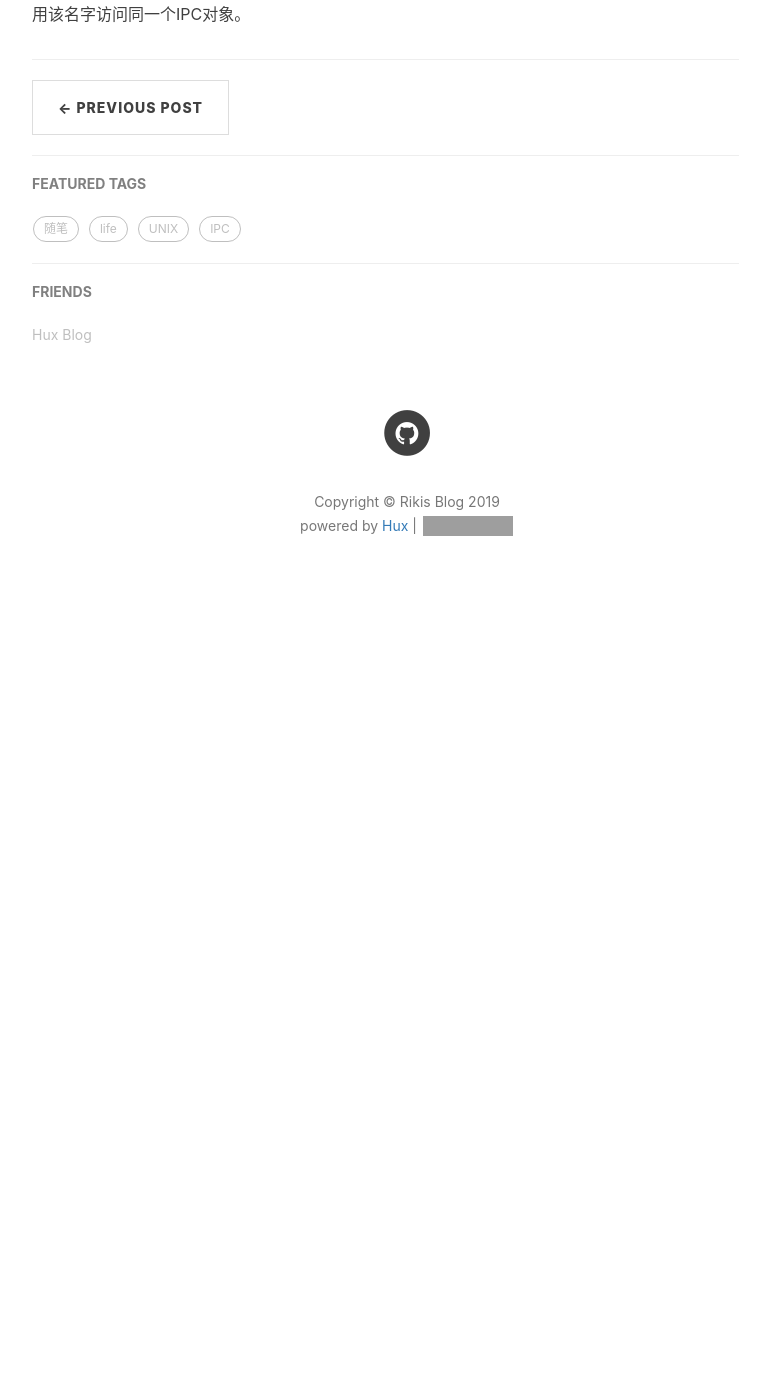
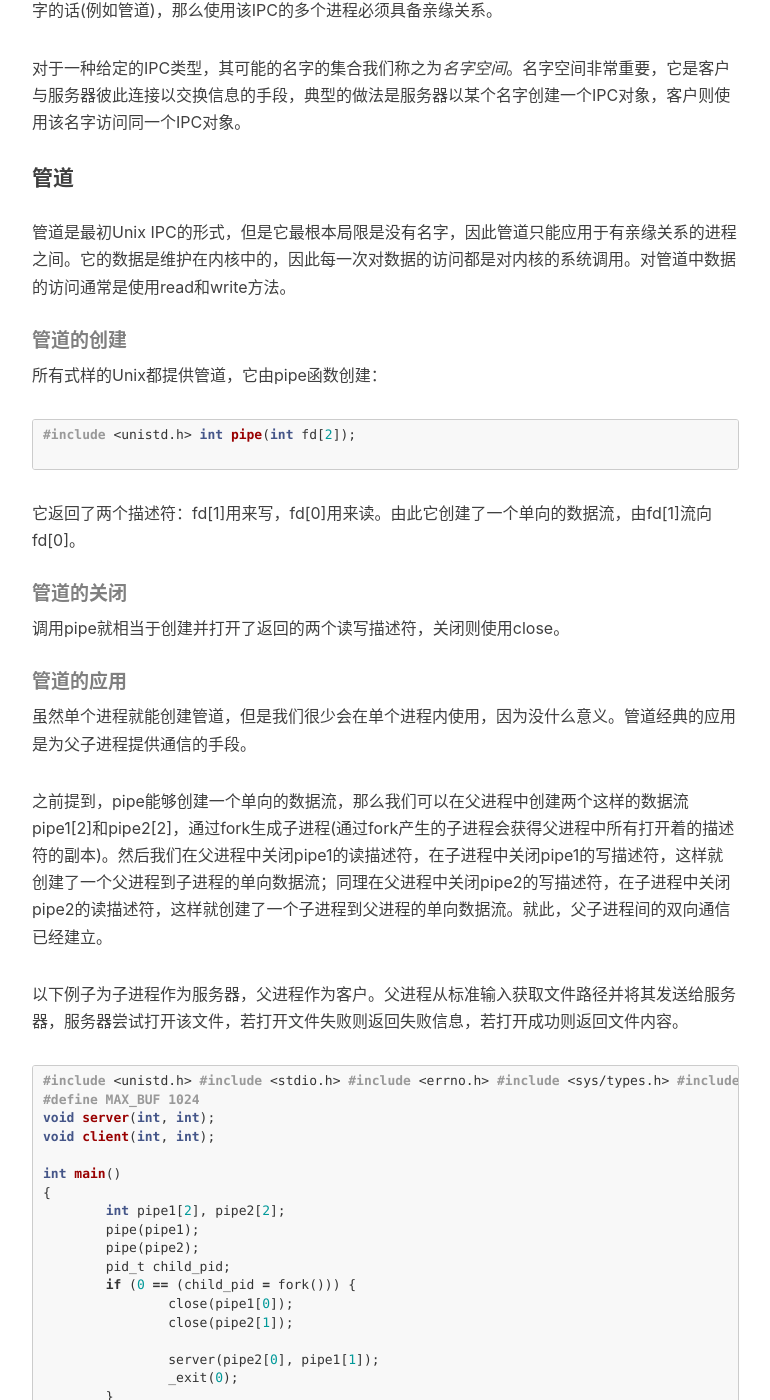
Before and after one commit to Wang-xiao-jian/Wang-xiao-jian.github.io, a Jekyll site: the page built from _posts/2019-11-03-IPC.markdown, in a window 1280 px wide and 1400 px high, scrolled down 2984 px. Shown: the whole window, without its empty margins (233-1003 px from the left). Built offline with Jekyll 4.4.1, drawn with Linux system fonts in a browser that asks for light colours; nearby versions of some CDN libraries; comment, search, counter and statistics services are not loaded; before the commit the page ends 3614 px from its top, so only the background shows below that; some of the changed text lies outside the part shown; grey boxes are pictures that could not be loaded.

Commit message:
something about pipe

````diff
--- a/_posts/2019-11-03-IPC.markdown
+++ b/_posts/2019-11-03-IPC.markdown
@@ -12,7 +12,7 @@ typora-root-url: ..
 
 > 未完待续
 
-###### 进程间通信的意义
+#### 进程间通信的意义
 
 大多数重要的程序都涉及进程间通信(interprocess communication, IPC)，就我来说，linux环境下在命令行中使用管道符是很常见的。
 
@@ -24,13 +24,13 @@ typora-root-url: ..
 
 后面两种方法其实还可以结合起来，使用多个进程，每个进程都能包含多个线程，这样不同进程之间可以通信，进程间的多个线程也可以通信。这样在有多个处理器的系统之上，多个进程也许可以同时运行，单个进程中的多个线程也许也可以同时运行，这样就有望减少完成指定任务的时间。
 
-###### 通过学习UNIX网络编程卷2：进程间通信我要掌握的内容
+#### 通过学习UNIX网络编程卷2：进程间通信我要掌握的内容
 
 - 消息传递的方式：管道，FIFO，Posix消息队列，System V消息队列
 - 同步：互斥锁和条件变量，读写锁，信号量
 - 共享内存：这也是消息传递的方式
 
-###### 信息传递的方式(IPC的类型)
+#### 信息传递的方式(IPC的类型)
 
 我们在一个系统上运行多个进程，每个进程都有自己的地址空间，这些进程间信息传递的方式有多种形式：
 
@@ -40,7 +40,7 @@ typora-root-url: ..
 - 第二种是通过驻留在内核中的某种信息来实现进程间的信息传递，管道就是这样的一个例子。这种形式下，进程对共享信息的访问都是一次内核级别的系统调用。
 - 第三种是设置一个每个进程都能访问的共享内存区。一旦设置好该共享内存，就不涉及内核什么事了。
 
-###### IPC对象的持续性
+#### IPC对象的持续性
 
 任意类型的IPC对象的*持续性*(persistence)，我们定义为该类型的一个对象一直存在多长时间，或者说什么时候才会消亡。
 
@@ -60,10 +60,117 @@ IPC对象的类型与其持续性联系起来可能会带来一些令人迷惑
 
 对于一种给定形式的IPC对象，要求它具有随文件系统的持续性可能会使其性能下降，而开篇就说过，IPC的一个设计目标就是高性能。
 
-###### 名字空间
+#### 名字空间
 
 在介绍***IPC对象的持续性***时提到，随内核持续的IPC对象中，有一个叫做Posix有名信号量，这里的有名指的就是有名字，或者说是标识符。
 
 名字非常重要，多个进程需要通过拥有名字的某种类型的IPC来进行信息交换。其中一个进程可以创建IPC对象，而其它的进程则可以根据名字指定同一个对象，依此来进行通信。如果IPC对象没有名字的话(例如管道)，那么使用该IPC的多个进程必须具备亲缘关系。
 
 对于一种给定的IPC类型，其可能的名字的集合我们称之为*名字空间*。名字空间非常重要，它是客户与服务器彼此连接以交换信息的手段，典型的做法是服务器以某个名字创建一个IPC对象，客户则使用该名字访问同一个IPC对象。
+
+#### 管道
+
+管道是最初Unix IPC的形式，但是它最根本局限是没有名字，因此管道只能应用于有亲缘关系的进程之间。它的数据是维护在内核中的，因此每一次对数据的访问都是对内核的系统调用。对管道中数据的访问通常是使用read和write方法。
+
+##### 管道的创建
+
+所有式样的Unix都提供管道，它由pipe函数创建：
+
+```c++
+#include <unistd.h>
+int pipe(int fd[2]);
+																	若成功返回0，出错返回-1
+```
+
+它返回了两个描述符：fd[1]用来写，fd[0]用来读。由此它创建了一个单向的数据流，由fd[1]流向fd[0]。
+
+##### 管道的关闭
+
+调用pipe就相当于创建并打开了返回的两个读写描述符，关闭则使用close。
+
+##### 管道的应用
+
+虽然单个进程就能创建管道，但是我们很少会在单个进程内使用，因为没什么意义。管道经典的应用是为父子进程提供通信的手段。
+
+之前提到，pipe能够创建一个单向的数据流，那么我们可以在父进程中创建两个这样的数据流pipe1[2]和pipe2[2]，通过fork生成子进程(通过fork产生的子进程会获得父进程中所有打开着的描述符的副本)。然后我们在父进程中关闭pipe1的读描述符，在子进程中关闭pipe1的写描述符，这样就创建了一个父进程到子进程的单向数据流；同理在父进程中关闭pipe2的写描述符，在子进程中关闭pipe2的读描述符，这样就创建了一个子进程到父进程的单向数据流。就此，父子进程间的双向通信已经建立。
+
+以下例子为子进程作为服务器，父进程作为客户。父进程从标准输入获取文件路径并将其发送给服务器，服务器尝试打开该文件，若打开文件失败则返回失败信息，若打开成功则返回文件内容。
+
+```c++
+#include <unistd.h>
+#include <stdio.h>
+#include <errno.h>
+#include <sys/types.h>
+#include <sys/wait.h>
+#include <fcntl.h>
+#include <string.h>
+
+#define MAX_BUF 1024
+
+void server(int, int);
+void client(int, int);
+
+int main()
+{
+	int pipe1[2], pipe2[2];
+	pipe(pipe1);
+	pipe(pipe2);
+	pid_t child_pid;
+	if (0 == (child_pid = fork())) {
+		close(pipe1[0]);
+		close(pipe2[1]);
+
+		server(pipe2[0], pipe1[1]);
+		_exit(0);
+	}
+
+	close(pipe1[1]);
+	close(pipe2[0]);
+	client(pipe1[0], pipe2[1]);
+
+	waitpid(child_pid, NULL, 0);
+
+	return 0;
+}
+
+void server(int rd, int wd)
+{
+	char buff[MAX_BUF + 1] = { 0 };
+	int n;
+
+	if ( (n = read(rd, buff, MAX_BUF)) == 0) {
+		printf("EOF while reading pathname\n");
+		_exit(0);
+	}
+
+	buff[n-1] = '\0';
+	int fd;
+
+	if ( (fd = open(buff, O_RDONLY)) < 0) {
+		snprintf(buff + n, sizeof(buff) - n, ": open error, %s\n", strerror(errno));
+		write(wd, buff, strlen(buff));
+		_exit(0);
+	} else {
+		memset(buff, 0, sizeof(buff));
+		while ( (n = read(fd, buff, MAX_BUF)) > 0) {
+			write(wd, buff, strlen(buff));
+			memset(buff, 0, sizeof(buff));
+		}
+	}
+	close(fd);
+}
+
+void client(int rd, int wd)
+{
+	char buff[MAX_BUF + 1] = { 0 };
+	fgets(buff, MAX_BUF, stdin);
+
+	write(wd, buff, strlen(buff));
+	int n;
+	memset(buff, 0, sizeof(buff));
+	while ( (n = read(rd, buff, MAX_BUF)) > 0) {
+		write(STDOUT_FILENO, buff, n);
+		memset(buff, 0, sizeof(buff));
+	}
+}
+```
````
